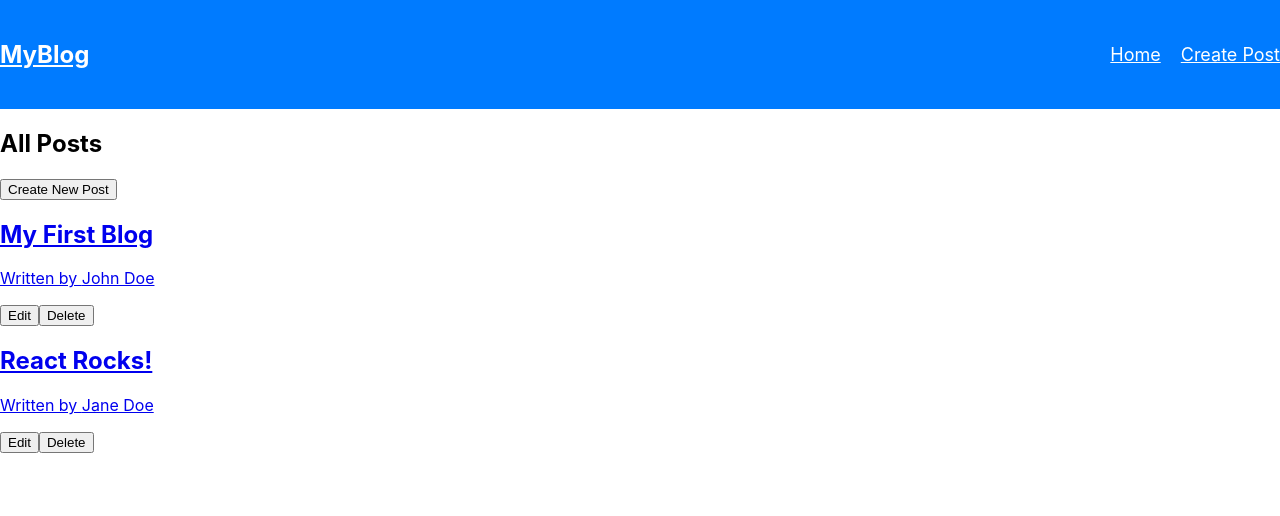
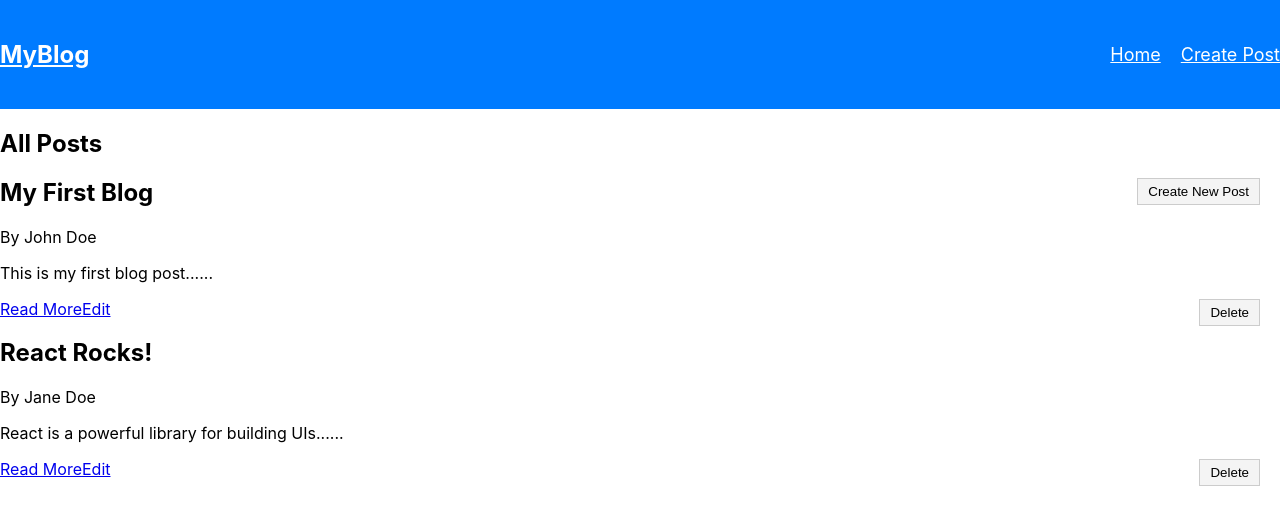
Before and after one commit to Shadow-of-Drax/Portfolio, a React (Create React App) app in the folder my-blog/: page / in a window 1280 px wide. Shown: the top 516 px of the page. Built offline with nearby package versions, Linux system fonts and the light colour scheme.

Commit message:
Update BlogList.js

```diff
--- a/my-blog/src/components/BlogList.js
+++ b/my-blog/src/components/BlogList.js
@@ -1,19 +1,20 @@
 import React from 'react';
 import { Link } from 'react-router-dom';
+import './BlogList.css';
 
 const BlogList = ({ posts, deletePost }) => {
   return (
     <div className="blog-list">
       {posts.map((post) => (
-        <div className="blog-preview" key={post.id}>
-          <Link to={`/post/${post.id}`}>
-            <h2>{post.title}</h2>
-            <p>Written by {post.author}</p>
-          </Link>
-          <Link to={`/edit/${post.id}`}>
-            <button>Edit</button>
-          </Link>
-          <button onClick={() => deletePost(post.id)}>Delete</button>
+        <div className="blog-card" key={post.id}>
+          <h2>{post.title}</h2>
+          <p>By {post.author}</p>
+          <p>{post.body.substring(0, 100)}...</p>
+          <div className="blog-actions">
+            <Link to={`/post/${post.id}`}>Read More</Link>
+            <Link to={`/edit/${post.id}`}>Edit</Link>
+            <button onClick={() => deletePost(post.id)}>Delete</button>
+          </div>
         </div>
       ))}
     </div>
```
